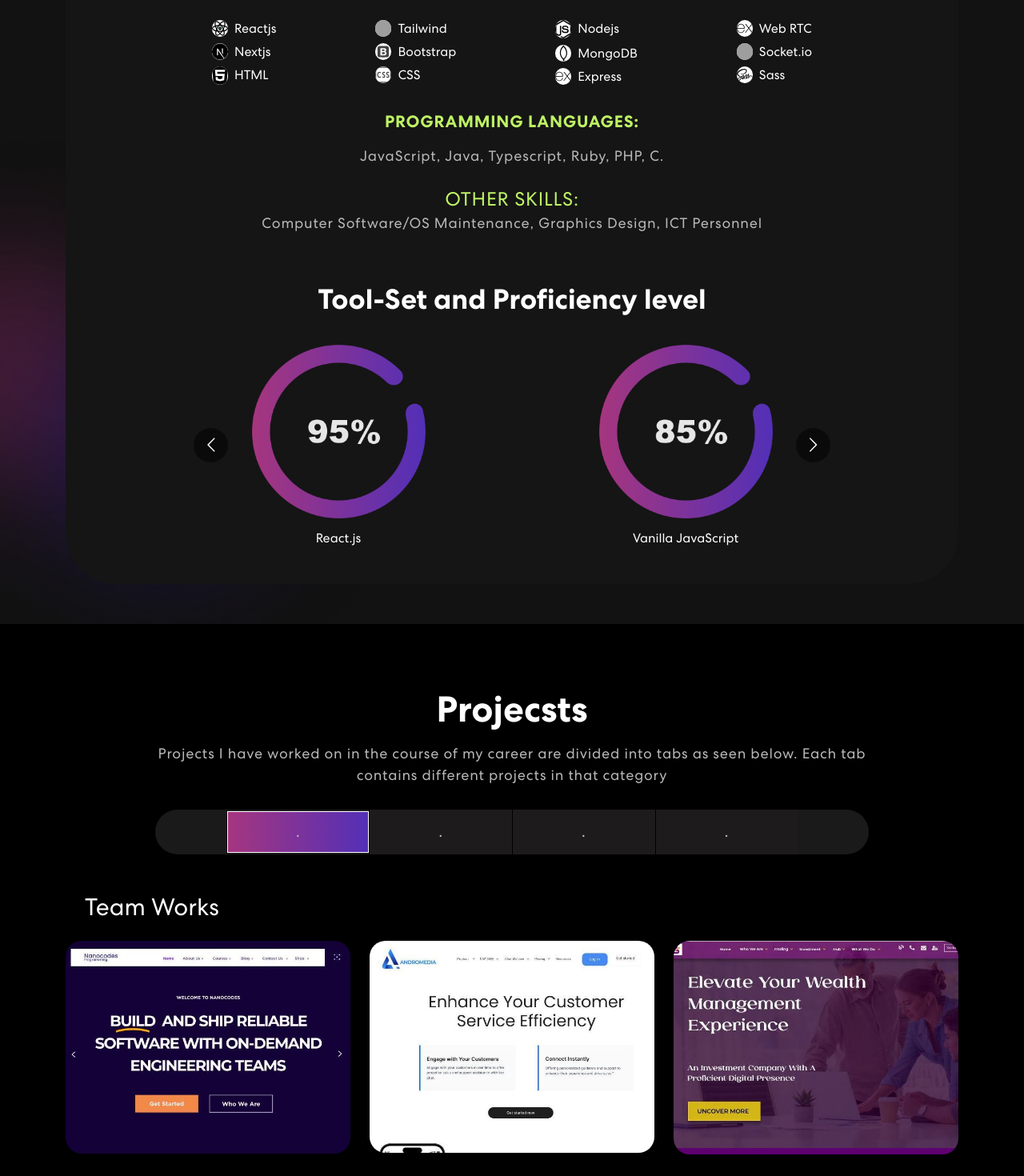
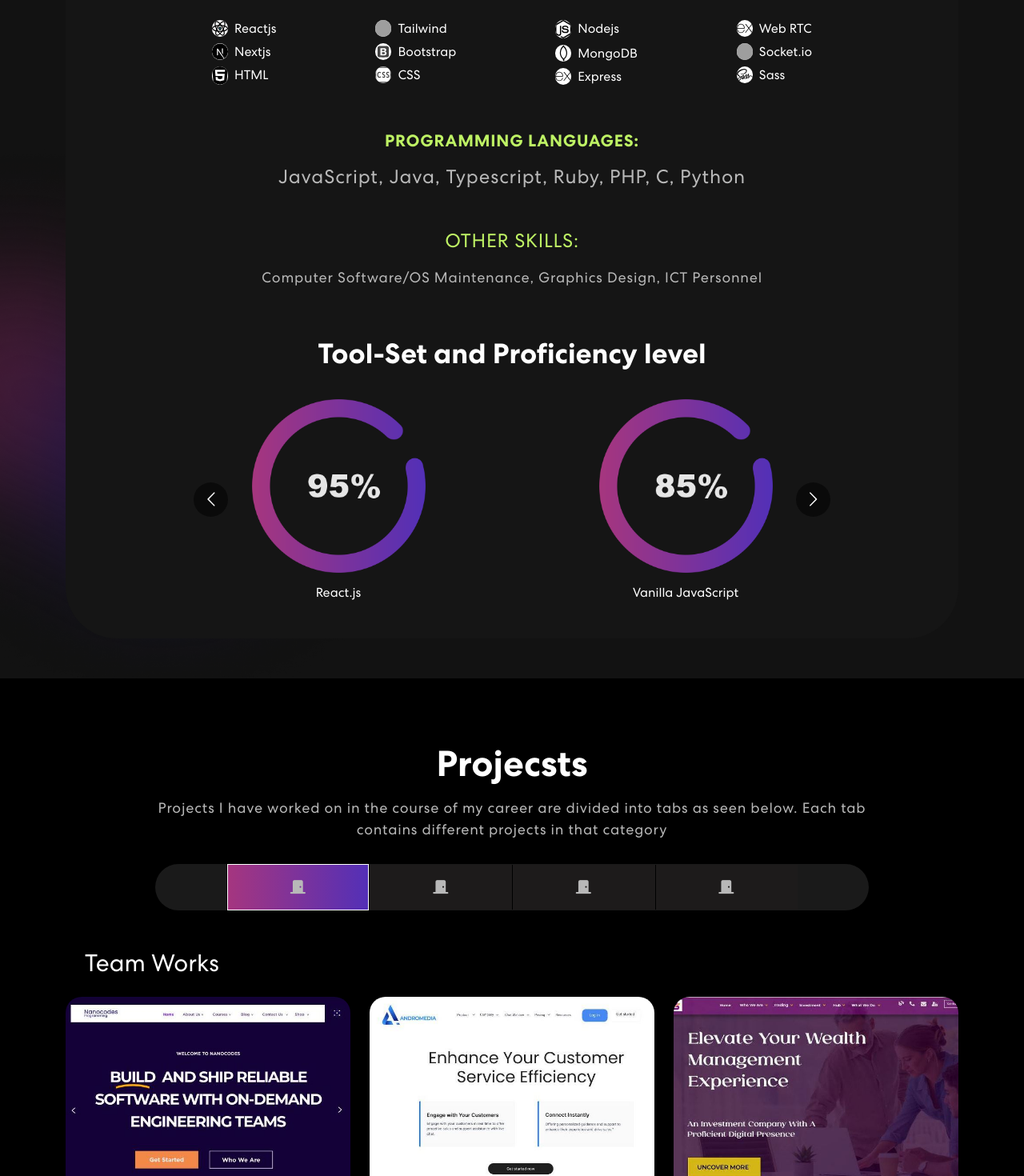
Before and after one commit to Ikendu/portfolio, a React (Vite) app in the folder client/: page / in a window 1280 px wide. Shown: the part 700-2170 px from the top of the page at 80% size. Built offline with nearby package versions, Linux system fonts and the light colour scheme; grey boxes are pictures that could not be loaded.

Commit message:
more icons function

```diff
--- a/client/src/components/Project.jsx
+++ b/client/src/components/Project.jsx
@@ -1,14 +1,19 @@
 import { Col, Container, Nav, Row, Tab } from "react-bootstrap";
 import CardContents from "./CardContents";
 import imageRigh from "../assets/img/color-sharp2.png";
+
 import {
   freelanceWorks,
   personalWorks,
   teamWorks,
   testWorks,
 } from "./projectAll";
+import { navItems } from "../data";
+import { useState } from "react";
 
 export default function Project() {
+  const [open, setOpen] = useState(null);
+
   return (
     <section className="project" id="projects">
       <Container>
@@ -19,18 +24,6 @@
               Projects I have worked on in the course of my career are divided
               into tabs as seen below. Each tab contains different projects in
               that category
-              {/* <br />
-              The first tab contains group projects where I have made numerous
-              contributions.
-              <br />
-              The second tab contains freelance projects I have done for some
-              clients
-              <br />
-              The Third tab conatains some personal projects I have done for
-              various reasons
-              <br />
-              The fourth tab contains some development test I have taken in the
-              course of my career */}
             </p>
             <Tab.Container id="left-tabs-example" defaultActiveKey="first">
               <Nav
@@ -38,20 +31,17 @@
                 className="flex-row  nav-pills justify-center mb-5 items-center"
                 id="pills-tab"
               >
-                <Nav.Item>
-                  <Nav.Link className="text-xs" eventKey="first">
-                    .
-                  </Nav.Link>
-                </Nav.Item>
-                <Nav.Item>
-                  <Nav.Link eventKey="second">.</Nav.Link>
-                </Nav.Item>
-                <Nav.Item>
-                  <Nav.Link eventKey="third">.</Nav.Link>
-                </Nav.Item>
-                <Nav.Item>
-                  <Nav.Link eventKey="fourth">.</Nav.Link>
-                </Nav.Item>
+                {navItems.map((nav, idx) => (
+                  <Nav.Item>
+                    <Nav.Link eventKey={nav.name} onClick={() => setOpen(idx)}>
+                      {open == idx ? (
+                        <i class="fa-solid fa-door-open"></i>
+                      ) : (
+                        <i class="fa-solid fa-door-closed"></i>
+                      )}
+                    </Nav.Link>
+                  </Nav.Item>
+                ))}
               </Nav>
               <Tab.Content>
                 <Tab.Pane eventKey="first">
--- a/client/src/components/Skills.jsx
+++ b/client/src/components/Skills.jsx
@@ -48,16 +48,17 @@
                   </div>
                 </div>
 
-                <p className="flex flex-column gap-3">
+                <p className="flex flex-column gap-3 my-5">
                   <b className="text-[1.3rem] text-lime-300">
                     PROGRAMMING LANGUAGES:
                   </b>
-                  JavaScript, Java, Typescript, Ruby, PHP, C.
+                  <span className=" text-2xl">
+                    JavaScript, Java, Typescript, Ruby, PHP, C, Python
+                  </span>
                 </p>
 
-                <p>
+                <p className="flex flex-column gap-3">
                   <span className="text-2xl text-lime-300 ">OTHER SKILLS:</span>
-                  <br />
                   Computer Software/OS Maintenance, Graphics Design, ICT
                   Personnel
                 </p>
--- a/client/src/data.jsx
+++ b/client/src/data.jsx
@@ -99,3 +99,26 @@
     items: 1,
   },
 };
+
+export const navItems = [
+  {
+    id: 1,
+    name: "first",
+    icon: ".",
+  },
+  {
+    id: 2,
+    name: "second",
+    icon: ".",
+  },
+  {
+    id: 3,
+    name: "third",
+    icon: ".",
+  },
+  {
+    id: 4,
+    name: "fourth",
+    icon: ".",
+  },
+];
```
